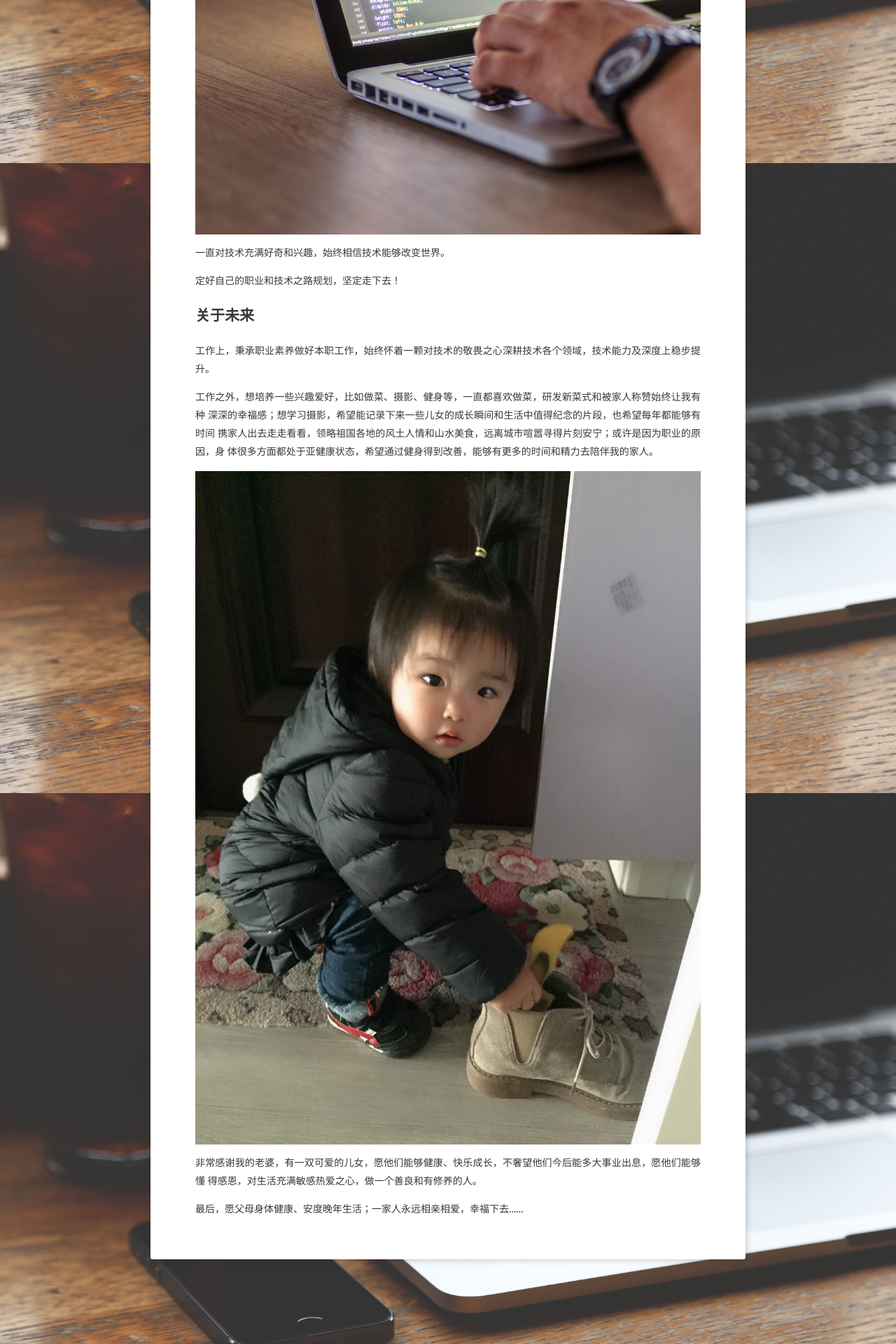
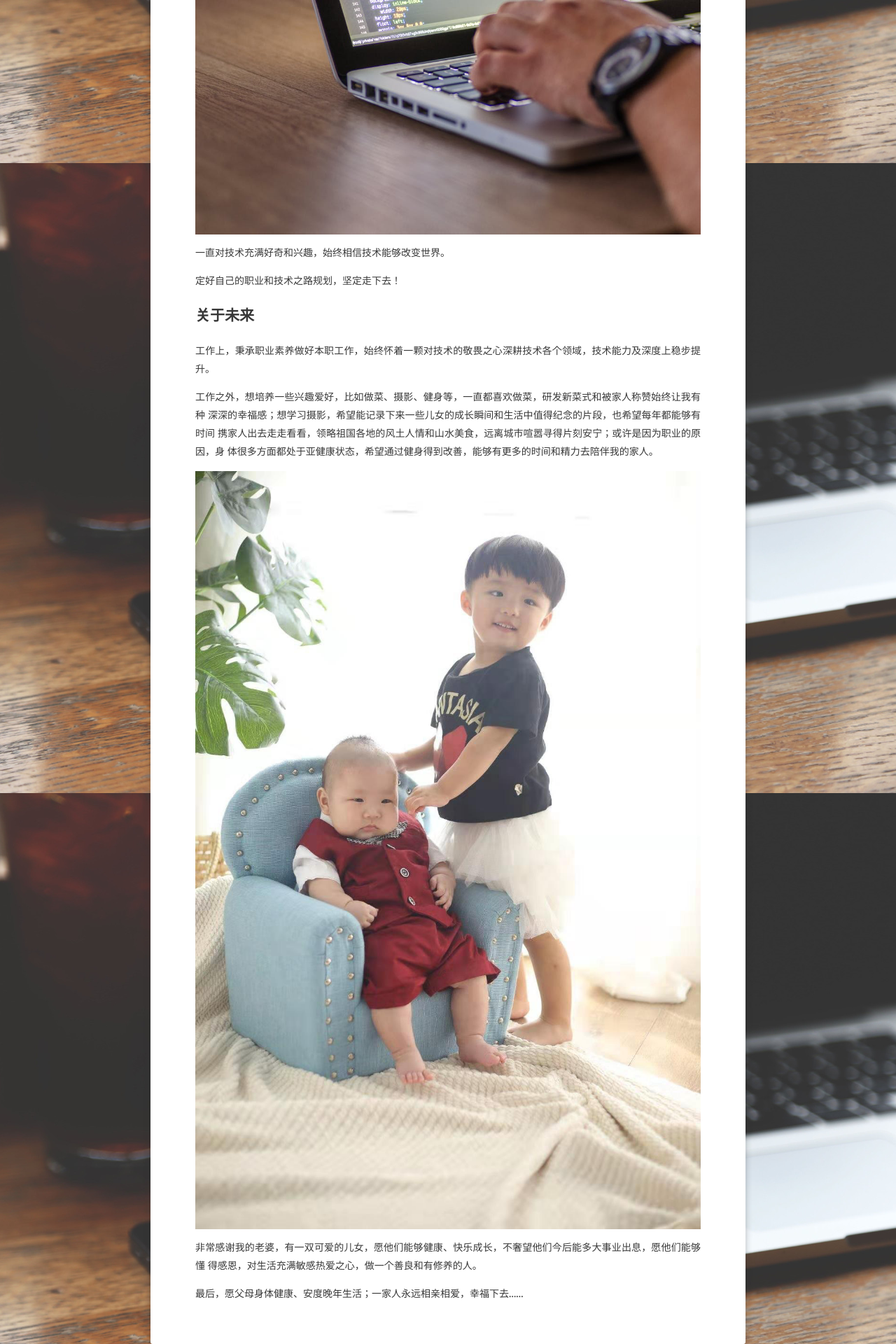
Before and after one commit to VeinFu/VeinFu.github.io, a Jekyll site: the page built from about/index.md, in a window 1280 px wide. Shown: the part 667-2587 px from the top of the page at 70% size. Built offline with Jekyll 4.4.1, drawn with Linux system fonts in a browser that asks for light colours; some web fonts are replaced; comment, search, counter and statistics services are not loaded.

Commit message:
update: about图片

```diff
--- a/about/index.md
+++ b/about/index.md
@@ -30,7 +30,7 @@ comments: false
 携家人出去走走看看，领略祖国各地的风土人情和山水美食，远离城市喧嚣寻得片刻安宁；或许是因为职业的原因，身
 体很多方面都处于亚健康状态，希望通过健身得到改善，能够有更多的时间和精力去陪伴我的家人。
 
-![](https://veinfu.github.io/assets/img/mumu.png)
+![](https://veinfu.github.io/assets/img/MuChen.png)
 
 非常感谢我的老婆，有一双可爱的儿女，愿他们能够健康、快乐成长，不奢望他们今后能多大事业出息，愿他们能够懂
 得感恩，对生活充满敏感热爱之心，做一个善良和有修养的人。
```
Also changed, not shown: assets/img/MuChen.png (added).
